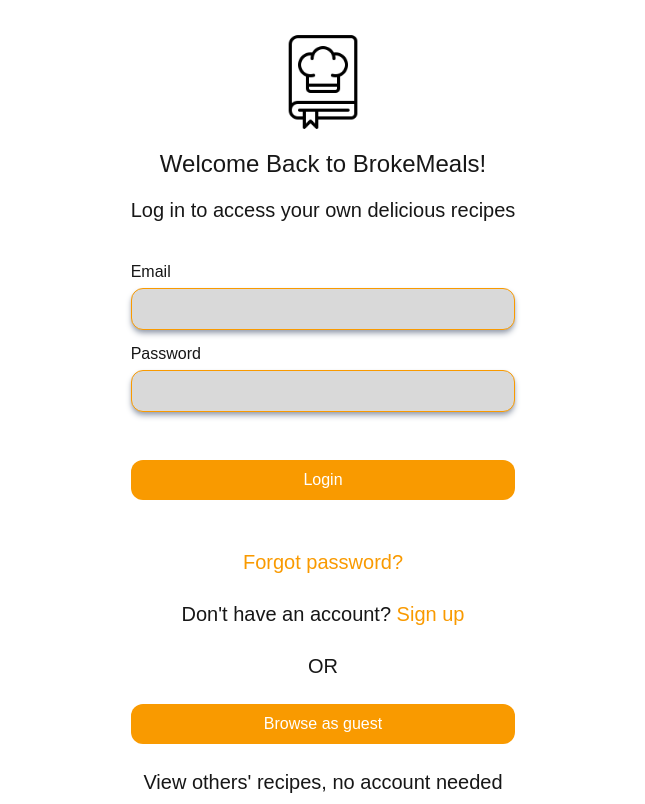
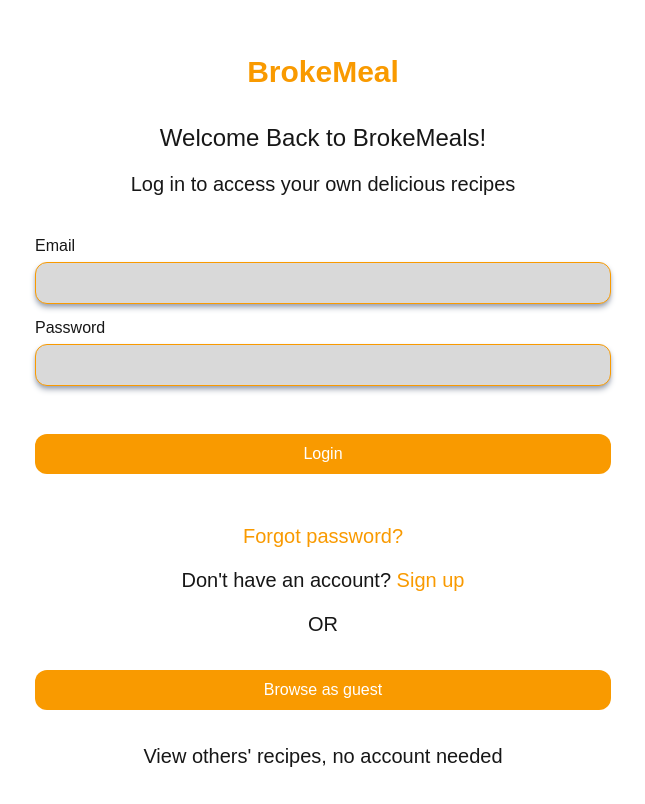
Before and after one commit to codersforcauses/Intermediate_Winter_2026_Team_2, a Next.js app in the folder client/: page /login in a window 1280 px wide. Shown: the whole page, without its empty margins (317-962 px from the left). Built offline with nearby package versions, Linux system fonts and the light colour scheme.

Commit message:
Adjusted logo of signup and login pages and input width

```diff
--- a/client/app/(auth)/login/LoginForm.tsx
+++ b/client/app/(auth)/login/LoginForm.tsx
@@ -16,8 +16,6 @@ export default function LoginForm() {
     email: "",
     password: "",
   });
-  const [errors, setErrors] = useState({});
-  const [status, setStatus] = useState("idle"); // idle | loading | success | error
 
   // Handle input change (state update)
   const handleChange = (e: React.ChangeEvent  <HTMLFormElement>) => {
--- a/client/app/(auth)/login/page.tsx
+++ b/client/app/(auth)/login/page.tsx
@@ -6,18 +6,21 @@ import LoginForm from "./LoginForm";
 export default function LoginPage() {
   return (
     <div className="flex flex-col flex-1 items-center justify-center">
-      <div className="max-w-4xl">
+      <div className="min-w-xl">
         <header
           id="intro"
           className="flex flex-col py-8 space-y-4 items-center justify-center max-w-4xl"
         >
-          <Image
+          <div className="flex flex-col items-center gap-1 mb-8">
+            <span className="text-3xl font-bold text-main">BrokeMeal</span>
+          </div>
+          {/* <Image
             className=""
             src="/recipe-book.png"
             alt="BrokeMeals logo"
             width={100}
             height={100}
-          />
+          /> */}
           <h1>Welcome Back to BrokeMeals!</h1>
           <h2>Log in to access your own delicious recipes</h2>
         </header>
@@ -26,16 +29,30 @@ export default function LoginPage() {
           <LoginForm />
         </div>
 
-        <footer className="my-2 gap-y-6 flex flex-col justify-center items-center text-center">
-          <h2><Link href={""} className="text-main hover:text-secondary-dark hover:font-bold hover:underline">
-            Forgot password?
-          </Link></h2>
+        <footer className="my-2 gap-y-4 flex flex-col justify-center items-center text-center">
+          <h2>
+            <Link
+              href={""}
+              className="text-main hover:text-secondary-dark hover:font-bold hover:underline"
+            >
+              Forgot password?
+            </Link>
+          </h2>
           <h2>
             Don&apos;t have an account?&nbsp;
-            <Link href={"/signup"} className="text-main hover:text-secondary-dark hover:font-bold hover:underline">Sign up</Link>
+            <Link
+              href={"/signup"}
+              className="text-main hover:text-secondary-dark hover:font-bold hover:underline"
+            >
+              Sign up
+            </Link>
           </h2>
           <h2>OR</h2>
-          <Button type="button" variant="primary" className="w-full ease-in-out transition-all hover:font-bold">
+          <Button
+            type="button"
+            variant="primary"
+            className="w-full my-4 ease-in-out transition-all hover:font-bold"
+          >
             Browse as guest
           </Button>
           <h2>View others&apos; recipes, no account needed</h2>
--- a/client/app/(auth)/signup/page.tsx
+++ b/client/app/(auth)/signup/page.tsx
@@ -9,17 +9,21 @@ export default function SignUpPage() {
   return (
     <div className="flex flex-col flex-1 items-center justify-center">
       {/* div for same width for all children divs within it */}
-        <div className="max-w-2xl">
+      <div className="min-w-xl">
         <header
           id="intro"
-            className="flex flex-col py-8 space-y-4 items-center justify-center max-w-4xl">
-            <Image
+          className="flex flex-col py-8 space-y-4 items-center justify-center max-w-4xl"
+        >
+          <div className="flex flex-col items-center gap-1 mb-8">
+            <span className="text-lg font-bold text-main">BrokeMeal</span>
+          </div>
+          {/* <Image
                 className=""
                 src="/recipe-book.png"
                 alt="BrokeMeals logo"
                 width={100}
                 height={100}
-            />
+            /> */}
           <h1>Join BrokeMeals!</h1>
           <h2>Create your account and start prepping your meal</h2>
         </header>
@@ -32,10 +36,15 @@ export default function SignUpPage() {
         <footer>
           <h2 className="my-2 flex justify-center items-center text-center">
             Already have an account?&nbsp;
-              <Link href={"/login"} className="text-main hover:text-secondary-dark hover:font-bold hover:underline">Login</Link>
+            <Link
+              href={"/login"}
+              className="text-main hover:text-secondary-dark hover:font-bold hover:underline"
+            >
+              Login
+            </Link>
           </h2>
         </footer>
       </div>
     </div>
-  )
+  );
 }
```
Lines whose indentation alone changed are shown as unchanged.
